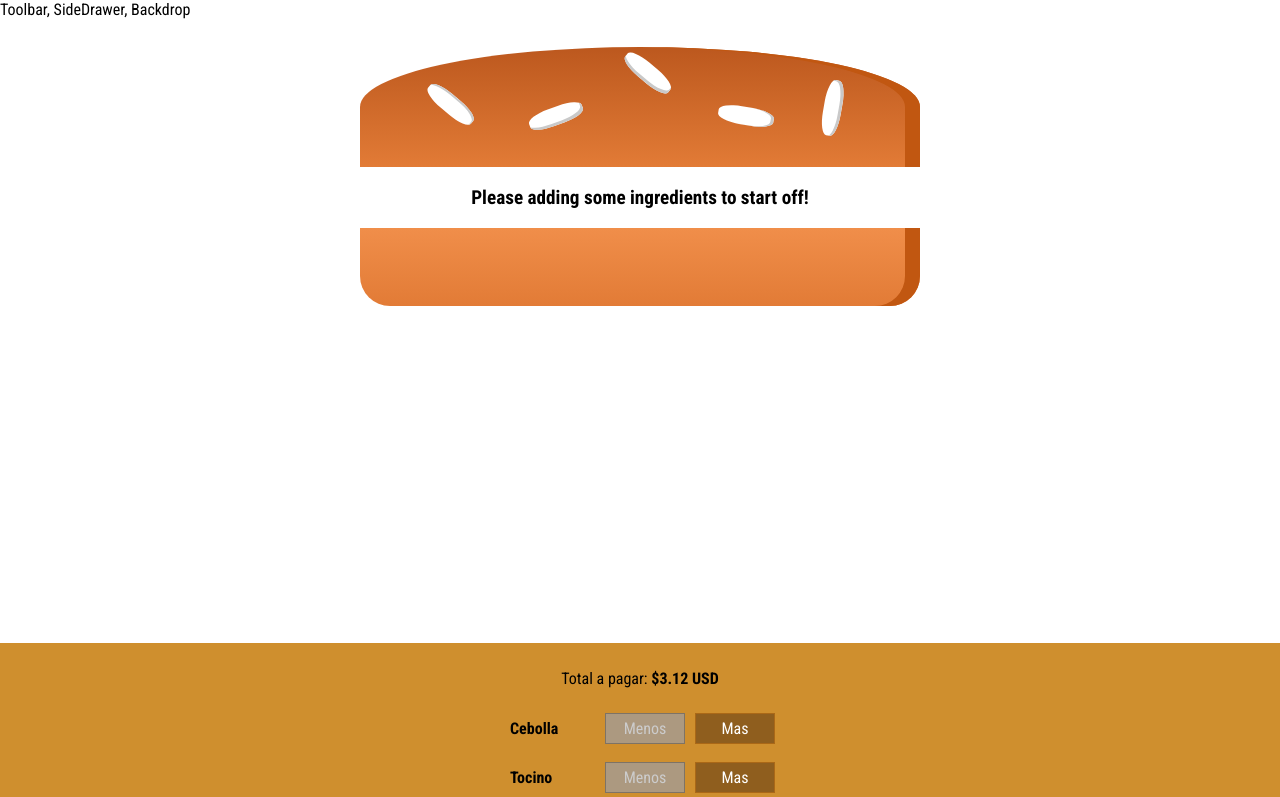
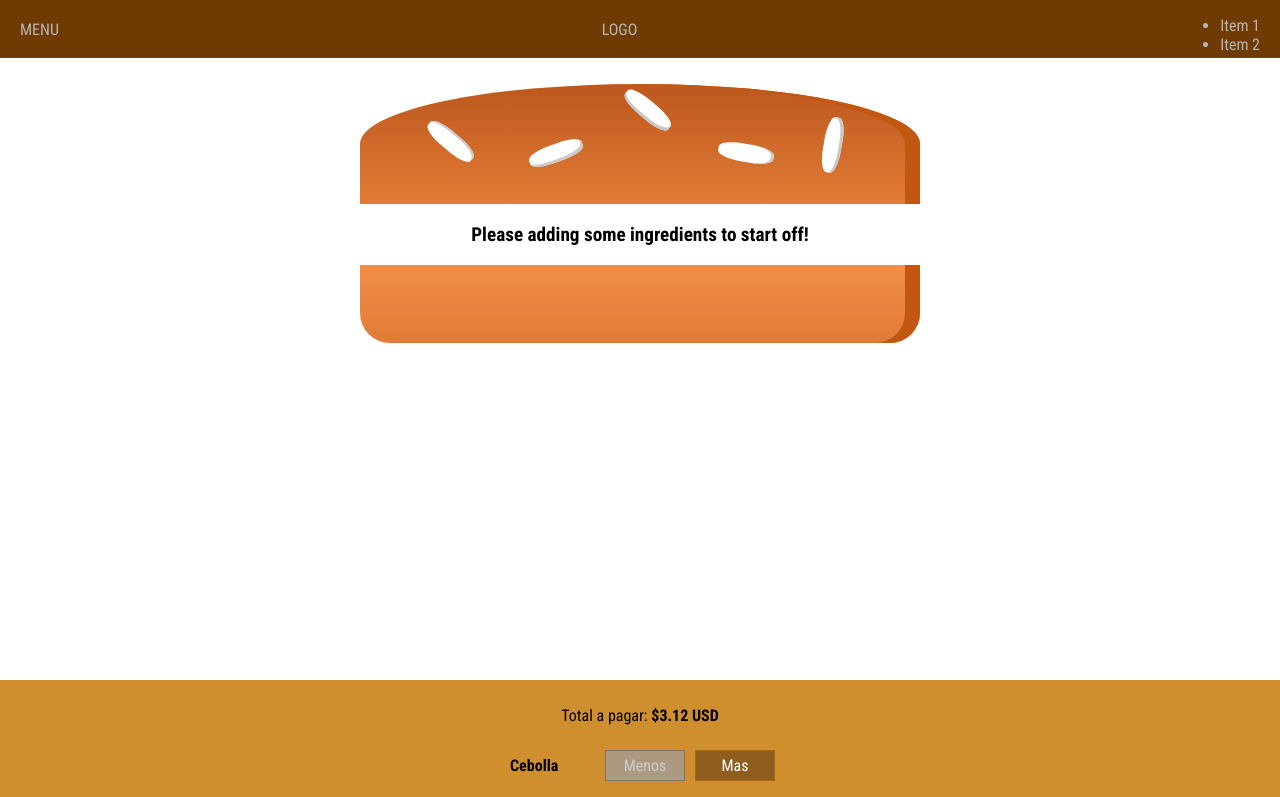
Before and after one commit to fernanitychamp/Burgernow, a React app: page / in a window 1280 px wide. Shown: the top 797 px of the page. Built offline with nearby package versions, Linux system fonts and the light colour scheme.

Commit message:
agregado el componente para la Toolbar

```diff
--- a/src/components/Layout/Layout.css
+++ b/src/components/Layout/Layout.css
@@ -1,3 +1,3 @@
 .Content {
-    margin-top: 14px;
+    margin-top: 70px;
 }
--- a/src/components/Layout/Layout.js
+++ b/src/components/Layout/Layout.js
@@ -3,10 +3,12 @@ import React from 'react';
 import Aux from '../../hoc/Aux';
 import Stylesheet from './Layout.css';
 
+import Toolbar from '../Toolbar/Toolbar';
+
 
 const layout = (props) => (
     <Aux>
-        <div>Toolbar, SideDrawer, Backdrop</div>
+        <Toolbar />
         <main className={Stylesheet.Content}>
             {props.children}
         </main>
--- /dev/null
+++ b/src/components/Toolbar/Toolbar.css
@@ -0,0 +1,19 @@
+.Toolbar {
+    height: 58px;
+    width: 100%;
+    position: fixed;
+    top: 0;
+    left: 0;
+    display: flex;
+    background-color: #703B03;
+    color: rgb(182, 182, 182);
+    justify-content: space-between;
+    align-items: center;
+    padding: 0 20px;
+    box-sizing: border-box;
+    z-index: 90;
+}
+
+.Toolbar nav {
+    height: 100%;
+}
--- /dev/null
+++ b/src/components/Toolbar/Toolbar.js
@@ -0,0 +1,21 @@
+import React from 'react';
+
+import Stylesheet from './Toolbar.css';
+
+
+const toolbar = (props) => {
+    return (
+        <header className={Stylesheet.Toolbar}>
+            <div>MENU</div>
+            <div>LOGO</div>
+            <nav>
+                <ul>
+                    <li>Item 1</li>
+                    <li>Item 2</li>
+                </ul>
+            </nav>
+        </header>
+    )
+}
+
+export default toolbar;
```
